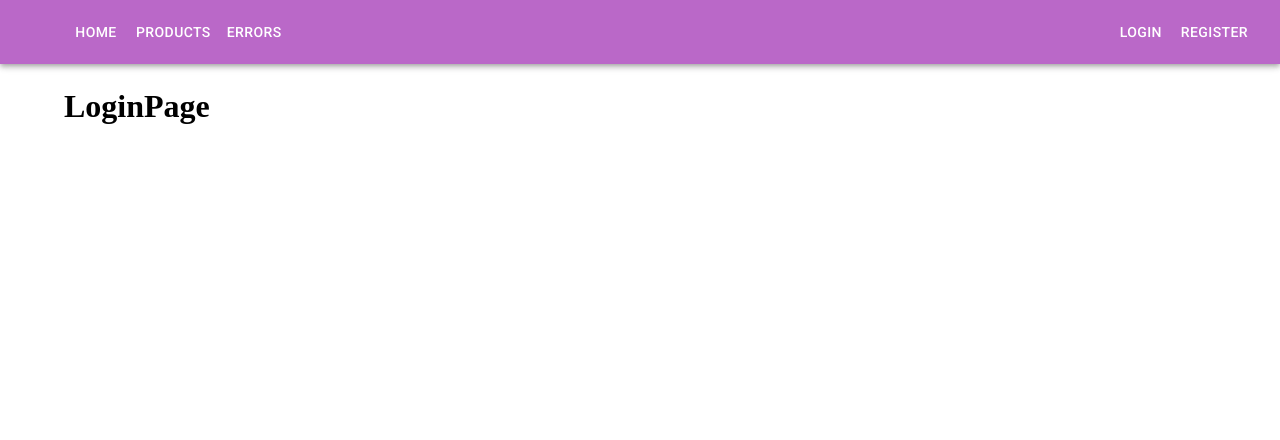
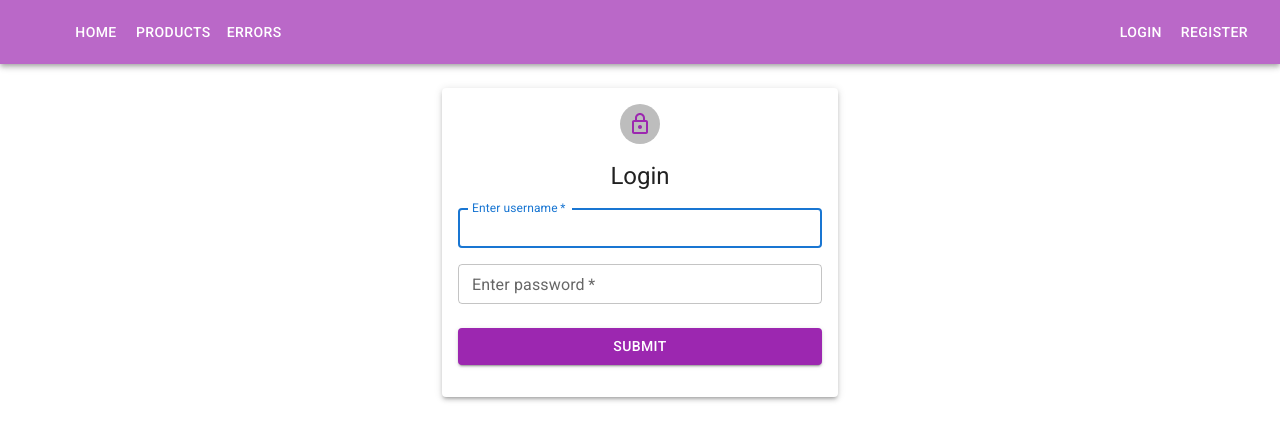
Before and after one commit to MdyaYusuf/StoreApp, a React (Vite) app: page /login in a window 1280 px wide. Shown: the top 440 px of the page. Built offline with nearby package versions, Linux system fonts and the light colour scheme; no server answers; some icons are missing.

Commit message:
Edited login and register pages.

```diff
--- a/src/pages/LoginPage.jsx
+++ b/src/pages/LoginPage.jsx
@@ -1,6 +1,41 @@
+import { LockOutlined } from "@mui/icons-material";
+import { Avatar, Box, Button, Container, Paper, TextField, Typography } from "@mui/material";
+import { useState } from "react";
+
 export default function LoginPage() {
 
+  const [values, setValues] = useState({
+    username: "",
+    password: ""
+  });
+
+  function handleSubmit(e) {
+
+    e.preventDefault();
+    console.log(values);
+  }
+
+  function handleInputChange(e) {
+
+    const { name, value } = e.target;
+    setValues({ ...values, [name]: value });
+  }
+
   return (
-    <h1>LoginPage</h1>
+    <Container maxWidth="xs">
+      <Paper sx={{ padding: 2 }} elevation={3}>
+        <Avatar sx={{ mx: "auto", mb: 2, color: "secondary.main" }}>
+          <LockOutlined />
+        </Avatar>
+        <Typography component="h1" variant="h5" sx={{ textAlign: "center", mb: 2 }}>
+          Login
+        </Typography>
+        <Box component="form" onSubmit={handleSubmit} sx={{ mb:2 }}>
+          <TextField value={values.username} onChange={handleInputChange} name="username" label="Enter username" size="small" sx={{ mb: 2 }} fullWidth required autoFocus />
+          <TextField value={values.password} onChange={handleInputChange} name="password" type="password" label="Enter password" size="small" sx={{ mb: 2 }} fullWidth required />
+          <Button type="submit" variant="contained" sx={{ mt: 1 }} color="secondary" fullWidth>Submit</Button>
+        </Box>
+      </Paper>
+    </Container>
   )
 }
--- a/src/pages/RegisterPage.jsx
+++ b/src/pages/RegisterPage.jsx
@@ -1,6 +1,24 @@
+import { LockOutlined } from "@mui/icons-material";
+import { Avatar, Box, Button, Container, Paper, TextField, Typography } from "@mui/material";
+
 export default function RegisterPage() {
 
   return (
-    <h1>RegisterPage</h1>
+    <Container maxWidth="xs">
+      <Paper sx={{ padding: 2 }} elevation={3}>
+        <Avatar sx={{ mx: "auto", mb: 2, color: "secondary.main" }}>
+          <LockOutlined />
+        </Avatar>
+        <Typography component="h1" variant="h5" sx={{ textAlign: "center", mb: 2 }}>
+          Register
+        </Typography>
+        <Box component="form" sx={{ mb:2 }}>
+          <TextField name="username" label="Enter username" size="small" sx={{ mb: 2 }} fullWidth required autoFocus />
+          <TextField name="email" label="Enter email" size="small" sx={{ mb: 2 }} fullWidth required />
+          <TextField name="password" type="password" label="Enter password" size="small" sx={{ mb: 2 }} fullWidth required />
+          <Button type="submit" variant="contained" sx={{ mt: 1 }} color="secondary" fullWidth>Submit</Button>
+        </Box>
+      </Paper>
+    </Container>
   )
 }
```
